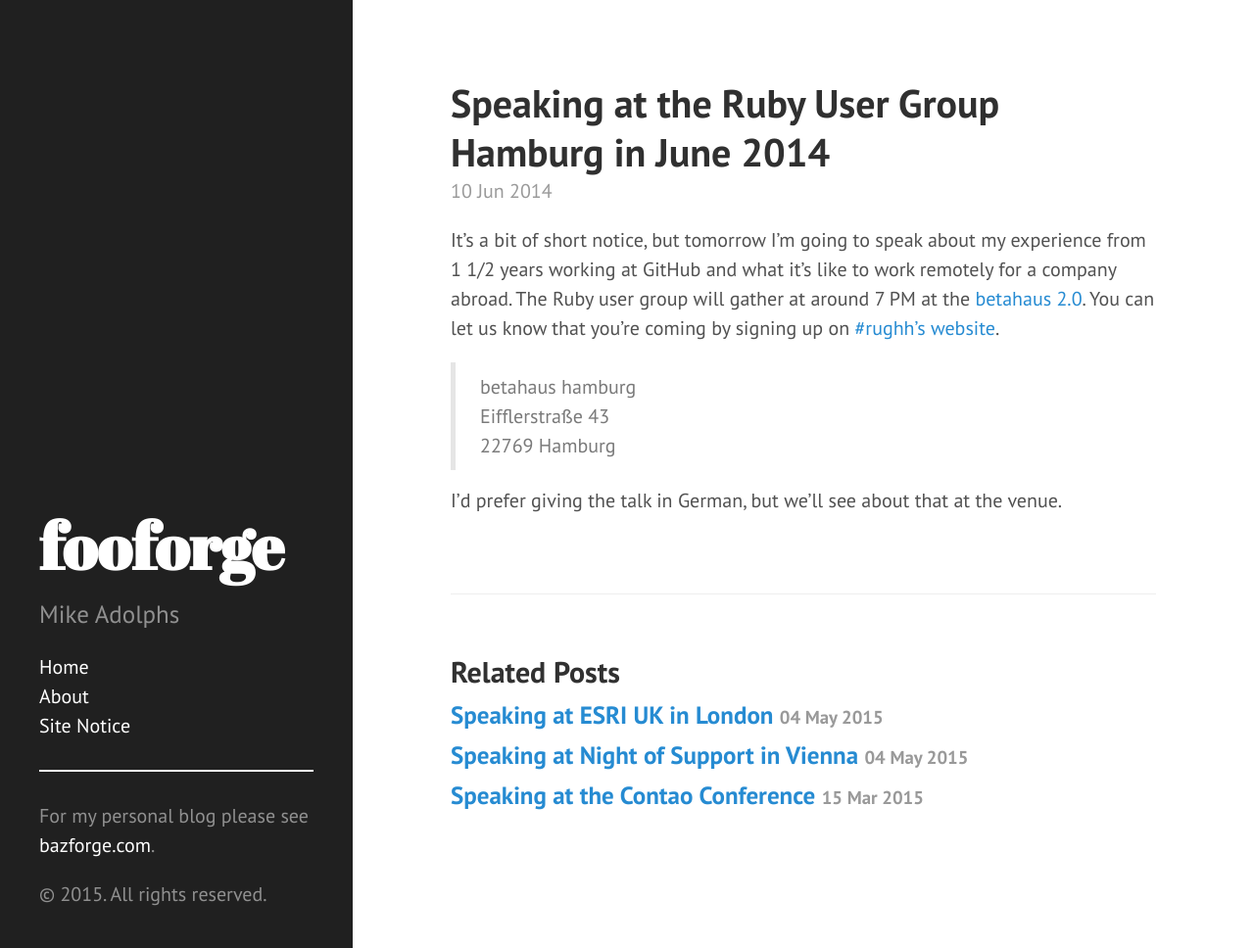
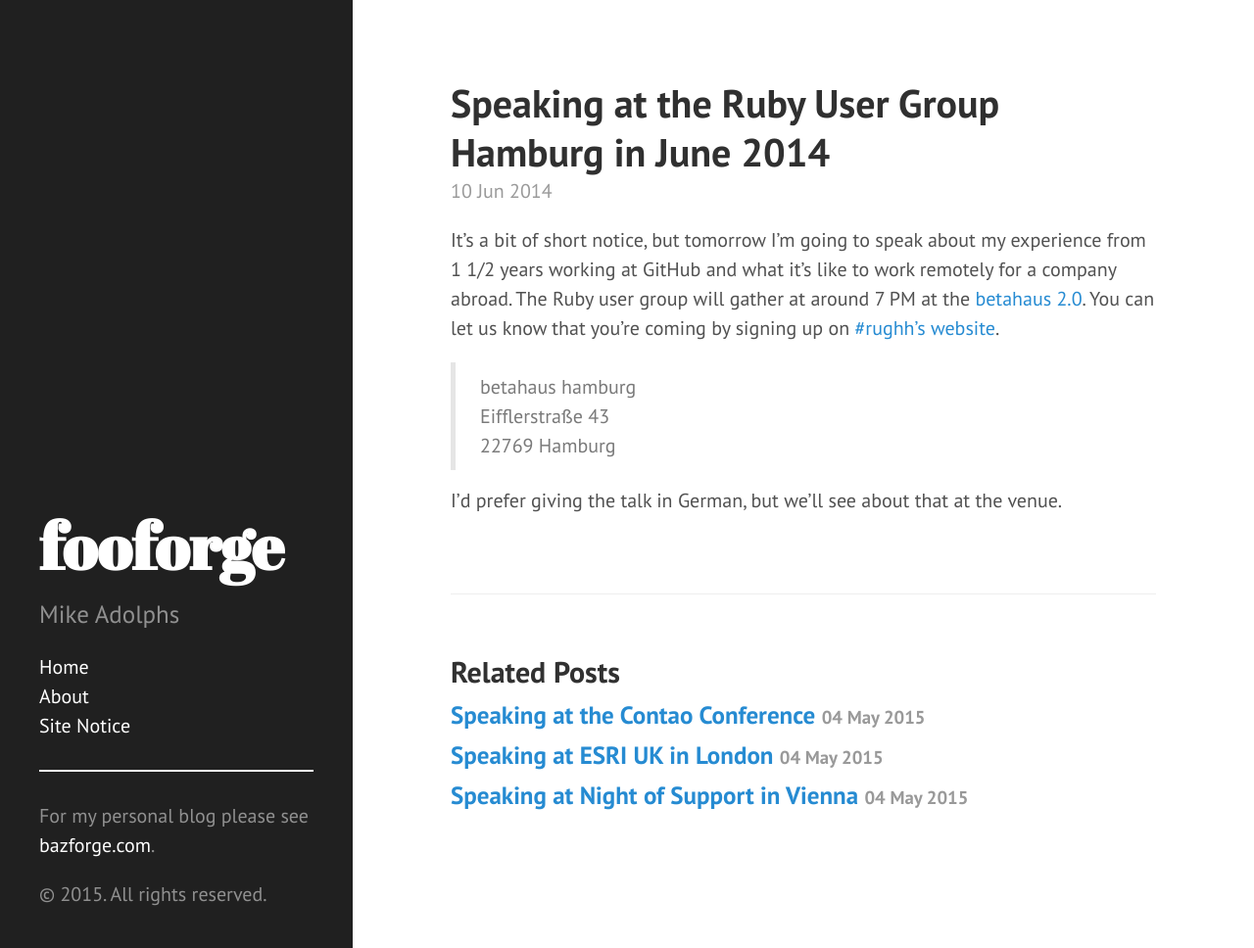
Before and after one commit to fooforge/fooforge.com, a Jekyll site: the page built from _posts/2014-06-10-speaking-at-the-ruby-user-group-hamburg-in-June-2014.md, in a window 1280 px wide and 968 px high. Shown: the whole window at 98% size. Built offline with Jekyll 4.4.1, drawn with Linux system fonts in a browser that asks for light colours; Markdown is read by kramdown in place of the engine named in the settings.

Commit message:
Fix date for the Contao conference posting

```diff
--- a/_posts/2015-05-04-speaking-at-the-contao-conference.md
+++ b/_posts/2015-05-04-speaking-at-the-contao-conference.md
@@ -1,7 +1,7 @@
 ---
 layout: post
 title:  "Speaking at the Contao Conference"
-date:   2015-03-15 18:00:00
+date:   2015-05-04 18:00:00
 categories: meatspace
 ---
 
```
